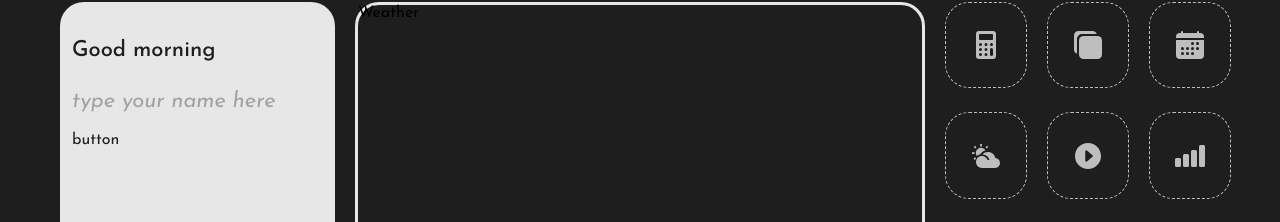
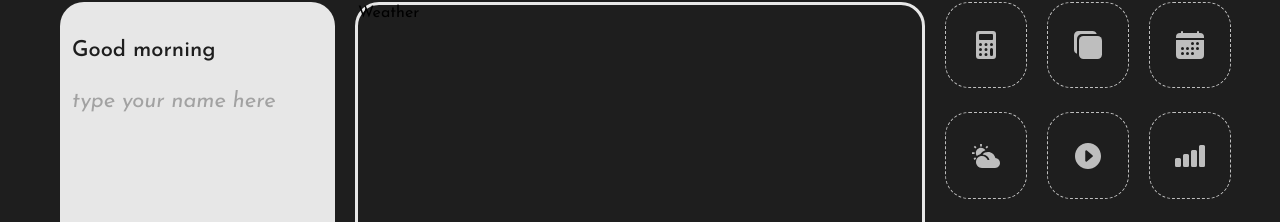
Before and after one commit to DagnaSchmidt/Dev-Dash-v2, a React (Create React App) app: page / in a window 1280 px wide. Shown: the part 88-310 px from the top of the page. Built offline with nearby package versions, Linux system fonts and the light colour scheme; no server answers.

Commit message:
check button deleted

```diff
--- a/src/Components/Info.js
+++ b/src/Components/Info.js
@@ -91,7 +91,6 @@ const Info = ( {userName, deny, updateLocalization, error, changeUserName} ) =>
   }
 
   //THINK ABOUT STYLING INPUT
-  //DELETE CHECK BUTTON ERROR
   const handleChange = (e) => {
     e.preventDefault();
     const {value} = e.target;
@@ -121,7 +120,6 @@ useEffect(() => {
             onChange={handleChange}
             autoComplete='off'
           />
-          <button onClick={() => error()}>button</button>
         </div>
         <div className='info__bottom'>
           <div className='info__bottom__day'>
@@ -154,8 +152,7 @@ const mapDispatchToProps = (dispatch, ownProps) => {
   return {
     deny: () => dispatch({type: DENY_LOCALIZATION}),
     updateLocalization: (city, country) => dispatch({type: UPDATE_LOCALIZATION, payload: {city: city, country: country}}),
-    changeUserName: (name) => dispatch({type: CHANGE_USERNAME, payload: {name: name}}),
-    error: () => dispatch({type: 'ERROR'})
+    changeUserName: (name) => dispatch({type: CHANGE_USERNAME, payload: {name: name}})
   }
 }
 
```
